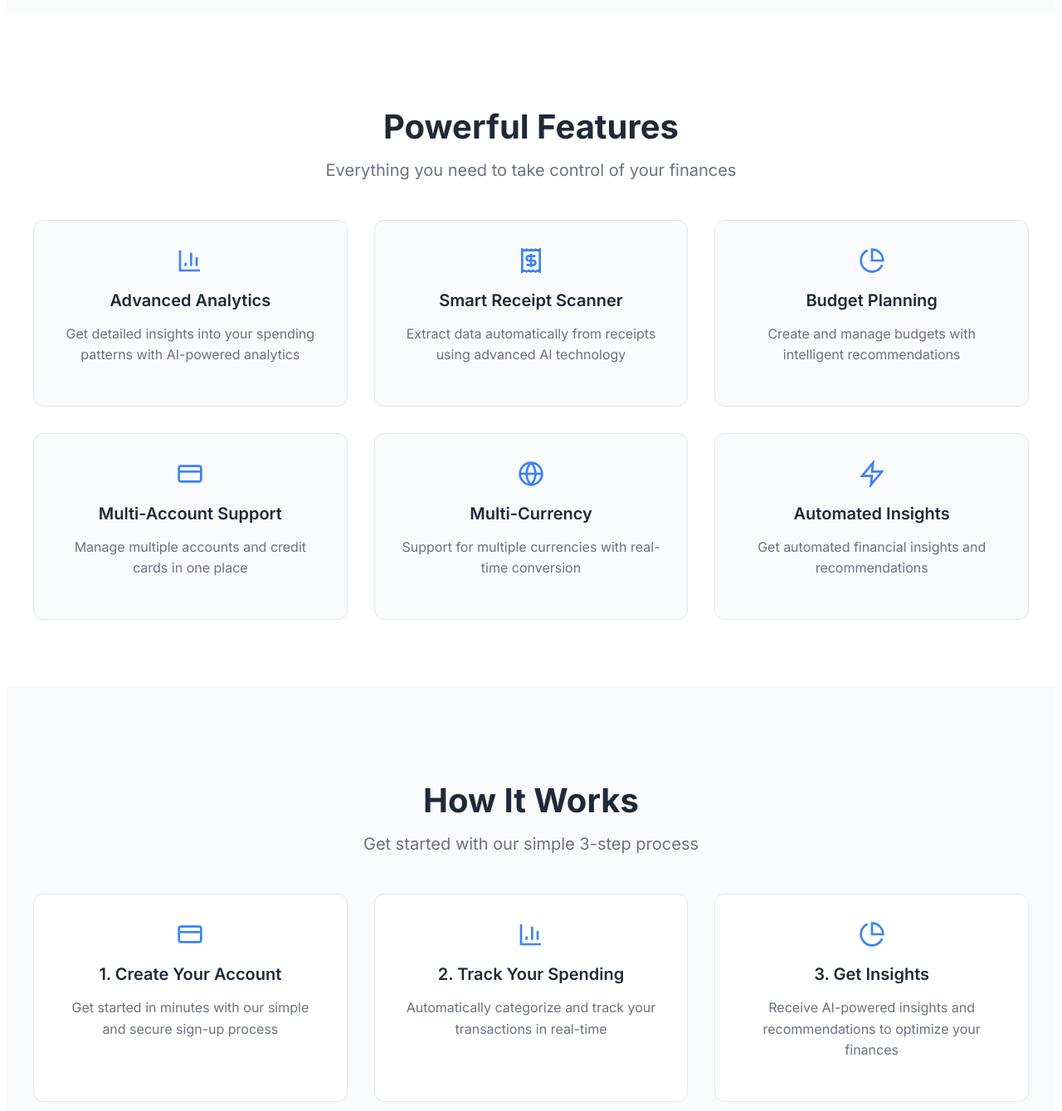
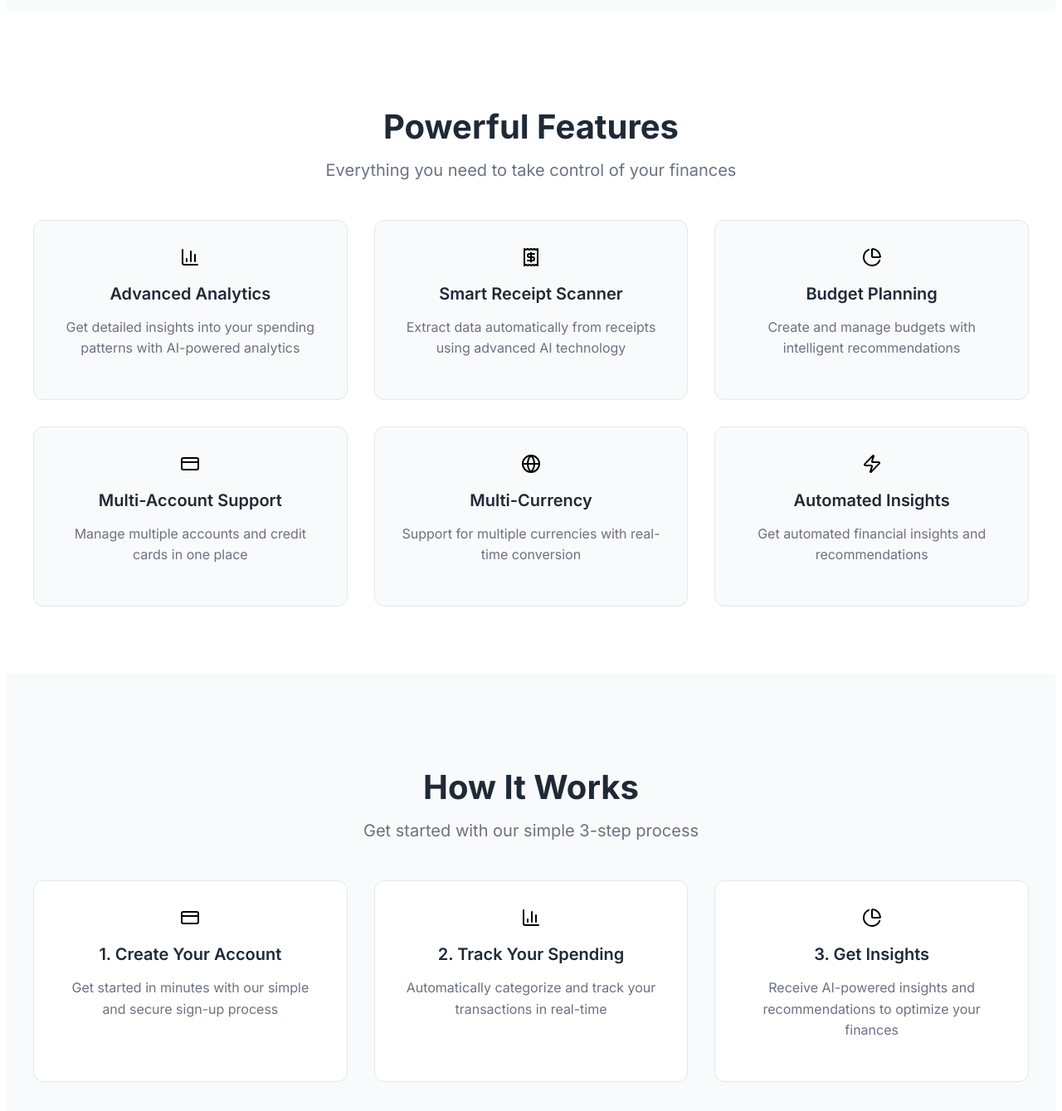
Before and after one commit to AriyaArKa/Expense-Tracker-and-Financial-Advisor, a Next.js app in the folder expense-tracker/: page / in a window 1280 px wide. Shown: the part 1331-2670 px from the top of the page at 83% size. Built offline with nearby package versions, Linux system fonts and the light colour scheme; no server answers.

Commit message:
feat : modify landing information

```diff
--- a/expense-tracker/Data/landing.js
+++ b/expense-tracker/Data/landing.js
@@ -1,11 +1,11 @@
 import {
-  BarChart3Icon,
-  ReceiptIcon,
-  PieChartIcon,
-  CreditCardIcon,
-  GlobeIcon,
-  ZapIcon,
-} from "../components/icons.jsx";
+  BarChart3,
+  Receipt,
+  PieChart,
+  CreditCard,
+  Globe,
+  Zap,
+} from "lucide-react";
 
 // Stats Data
 export const statsData = [
@@ -30,34 +30,34 @@ export const statsData = [
 // Features Data
 export const featuresData = [
   {
-    icon: <BarChart3Icon />,
+    icon: <BarChart3 className="h-8 w-8 text-blue-600" />,
     title: "Advanced Analytics",
     description:
       "Get detailed insights into your spending patterns with AI-powered analytics",
   },
   {
-    icon: <ReceiptIcon />,
+    icon: <Receipt className="h-8 w-8 text-blue-600" />,
     title: "Smart Receipt Scanner",
     description:
       "Extract data automatically from receipts using advanced AI technology",
   },
   {
-    icon: <PieChartIcon />,
+    icon: <PieChart className="h-8 w-8 text-blue-600" />,
     title: "Budget Planning",
     description: "Create and manage budgets with intelligent recommendations",
   },
   {
-    icon: <CreditCardIcon />,
+    icon: <CreditCard className="h-8 w-8 text-blue-600" />,
     title: "Multi-Account Support",
     description: "Manage multiple accounts and credit cards in one place",
   },
   {
-    icon: <GlobeIcon />,
+    icon: <Globe className="h-8 w-8 text-blue-600" />,
     title: "Multi-Currency",
     description: "Support for multiple currencies with real-time conversion",
   },
   {
-    icon: <ZapIcon />,
+    icon: <Zap className="h-8 w-8 text-blue-600" />,
     title: "Automated Insights",
     description: "Get automated financial insights and recommendations",
   },
@@ -66,19 +66,19 @@ export const featuresData = [
 // How It Works Data
 export const howItWorksData = [
   {
-    icon: <CreditCardIcon />,
+    icon: <CreditCard className="h-8 w-8 text-blue-600" />,
     title: "1. Create Your Account",
     description:
       "Get started in minutes with our simple and secure sign-up process",
   },
   {
-    icon: <BarChart3Icon />,
+    icon: <BarChart3 className="h-8 w-8 text-blue-600" />,
     title: "2. Track Your Spending",
     description:
       "Automatically categorize and track your transactions in real-time",
   },
   {
-    icon: <PieChartIcon />,
+    icon: <PieChart className="h-8 w-8 text-blue-600" />,
     title: "3. Get Insights",
     description:
       "Receive AI-powered insights and recommendations to optimize your finances",
```
